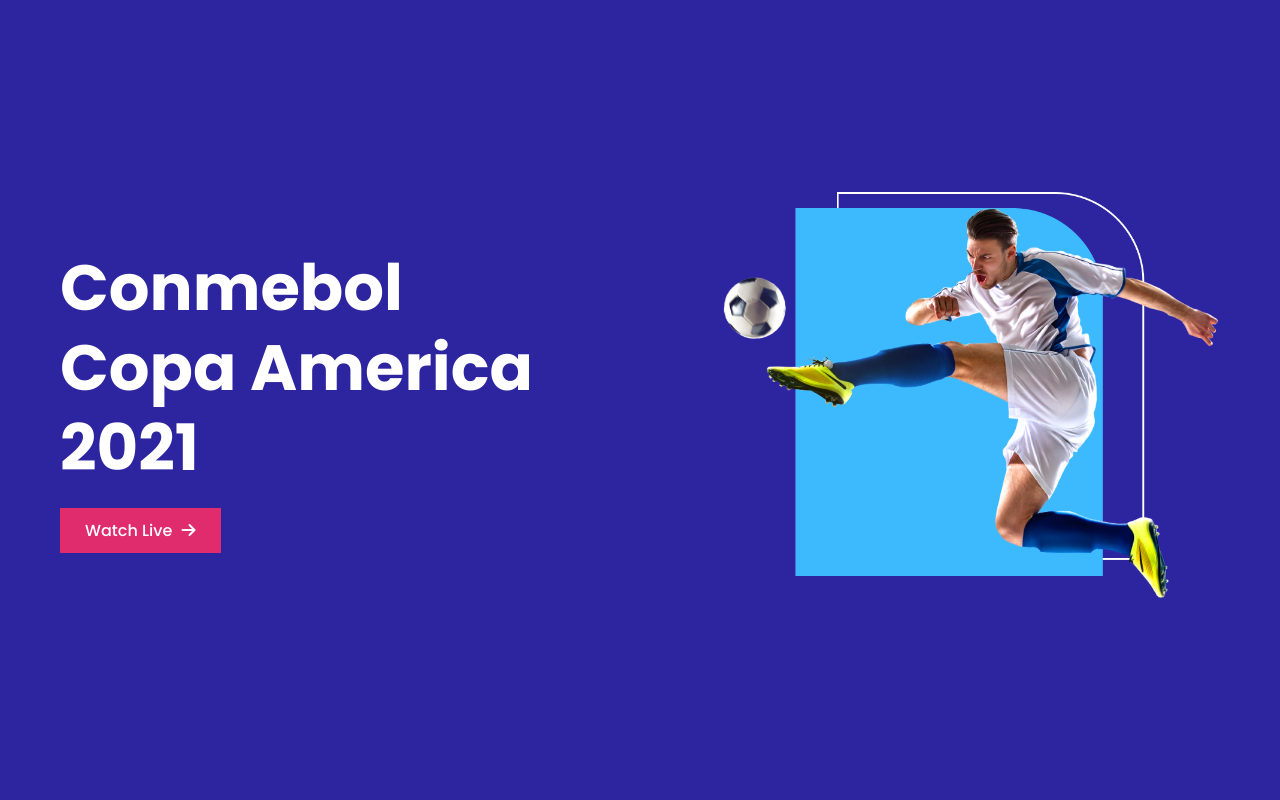
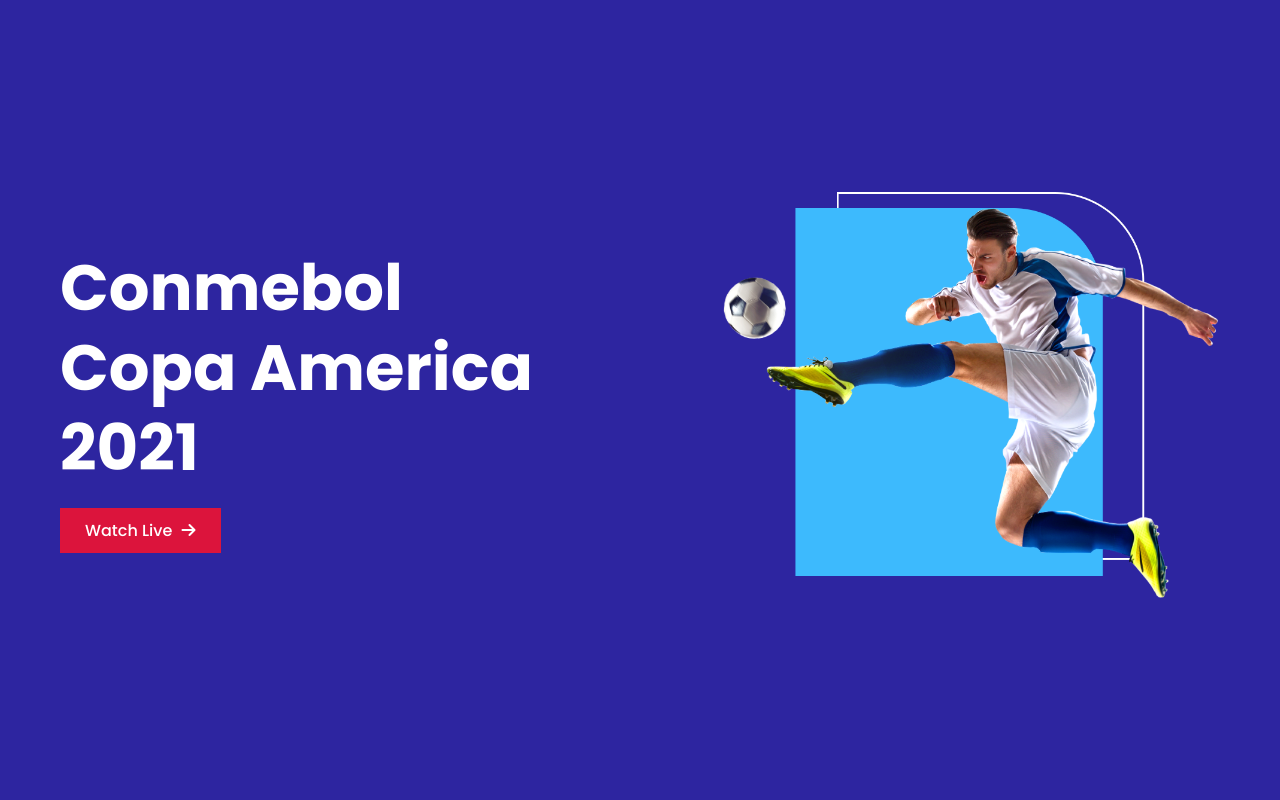
Before and after one commit to RakibulIslamm/responsive-football-website, a plain HTML site: page index.html in a window 1280 px wide. In both pictures the pointer is over the link "Watch Live". Shown: the top 800 px of the page. Drawn offline with Linux system fonts and the light colour scheme.

Commit message:
transition

```diff
--- a/style.css
+++ b/style.css
@@ -17,6 +17,7 @@
     width: 100%;
 }
 .btn a{
+    position: relative;
     display: inline-block;
     padding: 10px 25px;
     background: #E02C6D;
@@ -25,6 +26,10 @@
     font-size: 16px;
     font-weight: 500;
     margin-top: 20px;
+    transition: .4s;
+}
+.btn a:hover{
+    background: crimson;
 }
 
 /* ===================================
@@ -56,6 +61,10 @@
 }
 .banner-image img{
     width: 500px;
+    transition: .5s;
+}
+.banner-image img:hover{
+    transform: rotate(10deg);
 }
 .btn .fa-arrow-right{
     margin-left: 5px;
```
